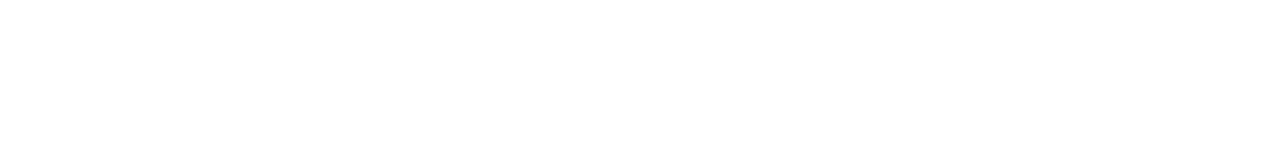
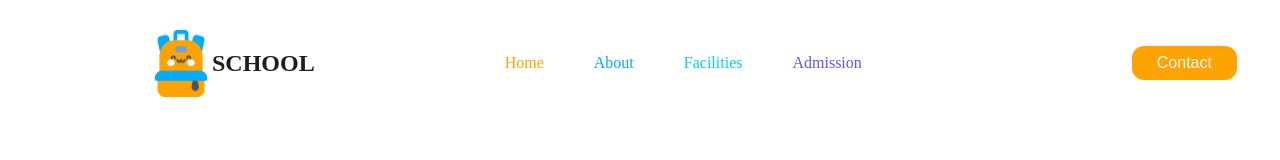
Before and after one commit to razaulkarim2410/assignment-two, a plain HTML site: page index.html in a window 1280 px wide. Drawn offline with Linux system fonts and the light colour scheme.

Commit message:
added header section

```diff
--- a/index.html
+++ b/index.html
@@ -3,10 +3,33 @@
 <head>
   <meta charset="UTF-8">
   <meta name="viewport" content="width=device-width, initial-scale=1.0">
-  <title>assignment-two</title>
+  <div>
+    <title>assignment-two</title>
   <link rel="stylesheet" href="styles/style.css">
+  </div>
 </head>
-<body>
+<body class="display">
+  <header class="header">
+    <nav class="navbar">
+      <img src="assets/logo.png" alt="">
+      <h2 class="menu-title">SCHOOL</h2>
+
+      <ul class="menu">
+        <li><a  class="menu-1" href="">Home</a></li>
+        <li><a class="menu-2" href="">About</a></li>
+        <li><a  class="menu-3" href="">Facilities</a></li>
+        <li><a  class="menu-4" href="">Admission</a></li>
+        <li><button class="menu-btn">Contact</button></li>
+      </ul>
+    </nav>
+
+  </header>
+  <main>
+
+  </main>
+  <footer>
+
+  </footer>
 
 </body>
 </html>
--- a/styles/style.css
+++ b/styles/style.css
@@ -0,0 +1,48 @@
+.display{
+  margin: 30px 150px 0px;
+  color: #1E1E1E;
+}
+.navbar{
+  display: flex;
+  justify-content: space-between;
+
+}
+.menu{
+  display: flex;
+  align-items: center;
+  list-style: none;
+  gap: 50px;
+
+}
+nav li a{
+  text-decoration: none;
+}
+.menu-btn{
+  margin-left: 220px;
+}
+.menu-title{
+  margin-right: 150px;
+  font-weight: 700;
+  font-size: 1.5rem;
+}
+.menu-1{
+  color: #FEA301;
+}
+.menu-2{
+  color: #01ACFD;
+}
+.menu-3{
+  color: #05D4DF;
+}
+.menu-4{
+  color: #5D58EF;
+}
+.menu-btn{
+  font-weight: 500;
+  font-size: 1rem;
+  background-color:#FEA301 ;
+  color: white;
+  border-radius: 12px;
+  padding: 8px 25px;
+  border: none;
+}
```
Also changed, not shown: assets/bg.png (added), assets/dribble.png (added), assets/elementary.png (added), assets/fb.png (added), assets/google+.png (added), assets/hero-kids.png (added), assets/kinder.png (added), assets/logo.png (added), assets/middle.png (added), assets/story-1.png (added), assets/story-2.png (added), assets/story-3.png (added), assets/story-4.png (added), assets/story-5.png (added), 1 more files.
